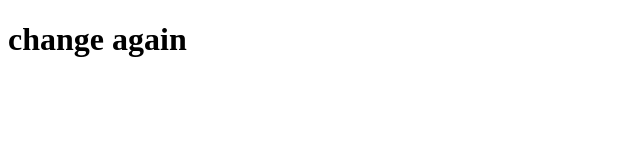
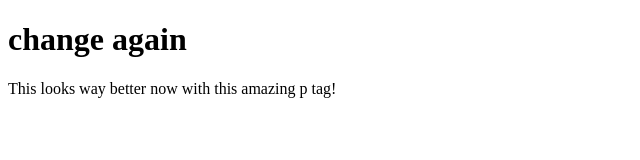
Before and after one commit to cruzach/background-generator, a plain HTML site: page index.html in a window 1280 px wide. Shown: the whole page, without its empty margins (0-640 px from the left). Drawn offline with Linux system fonts and the light colour scheme.

Commit message:
added a fantastic p tag

```diff
--- a/index.html
+++ b/index.html
@@ -12,10 +12,10 @@
         <link rel="stylesheet" href="">
     </head>
     <body>
-        <!--[if lt IE 7]>
-            <p class="browsehappy">You are using an <strong>outdated</strong> browser. Please <a href="#">upgrade your browser</a> to improve your experience.</p>
-        <![endif]-->
+
         <h1>change again</h1>
+        <p>This looks way better now with this amazing p tag!</p>
+
         <script src="" async defer></script>
     </body>
 </html>
```
